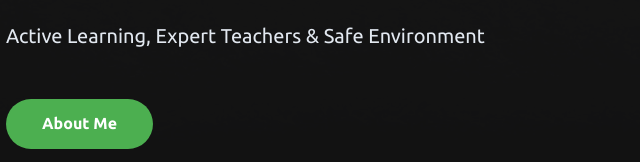
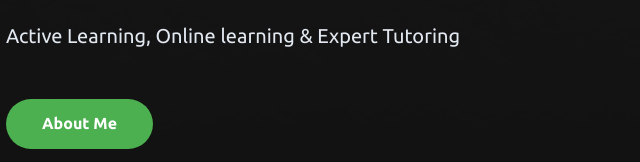
Before and after one commit to Abraham-Chileshe/Portfolio, a plain HTML site: page index.html in a window 1280 px wide. Shown: the part 477-639 px from the top of the page, 49-689 px from the left. Drawn offline with Linux system fonts and the light colour scheme.

Commit message:
Update index.html

```diff
--- a/index.html
+++ b/index.html
@@ -82,7 +82,7 @@
                 >
               </h3>
               <p class="banner-sub">
-                Active Learning, Expert Teachers & Safe Environment
+                Active Learning, Online learning &  Expert Tutoring
               </p>
               <div class="d-flex align-items-center buttons-banner">
                 <a href="#about" class="btn btn-style mt-lg-5 mt-4">About Me</a>
```
